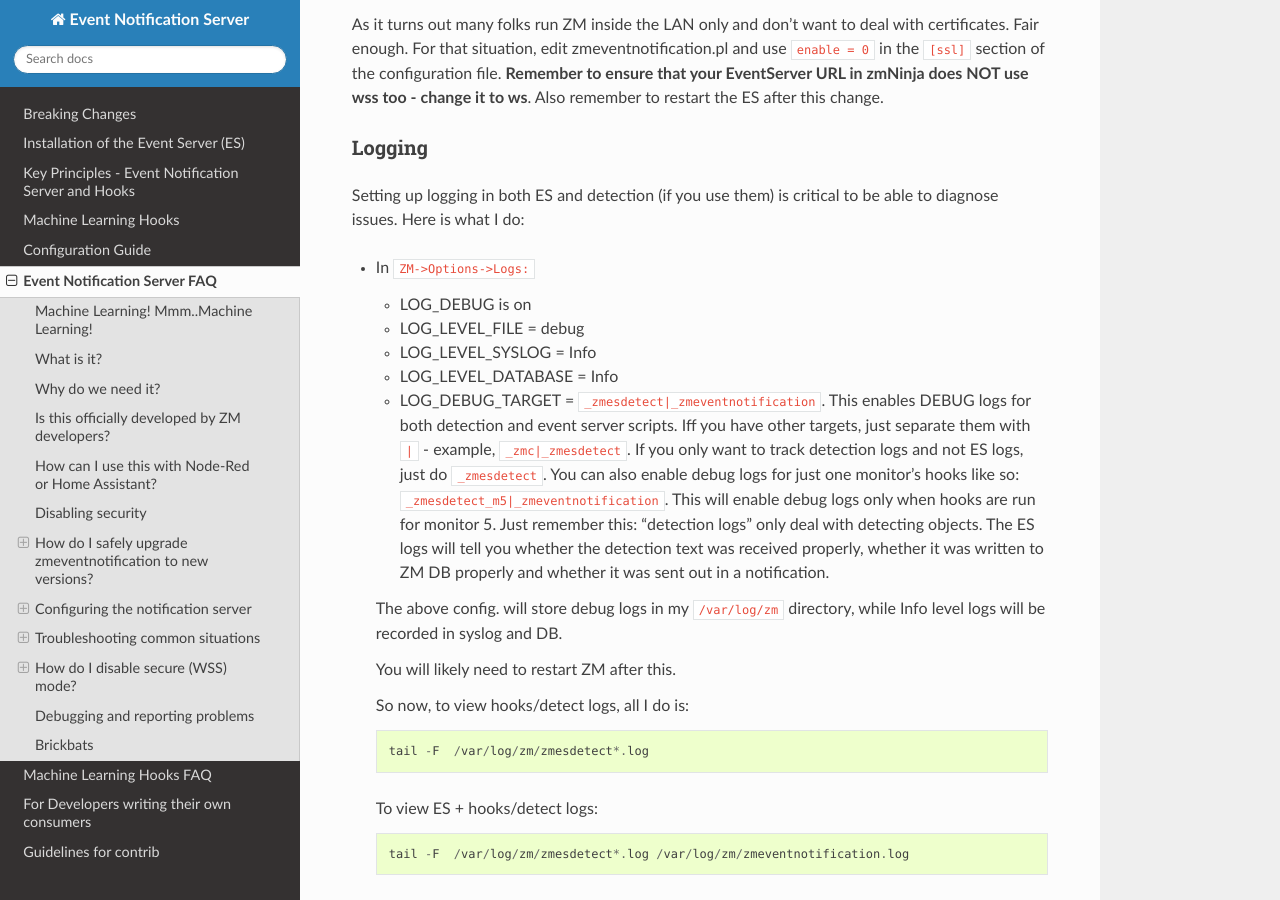
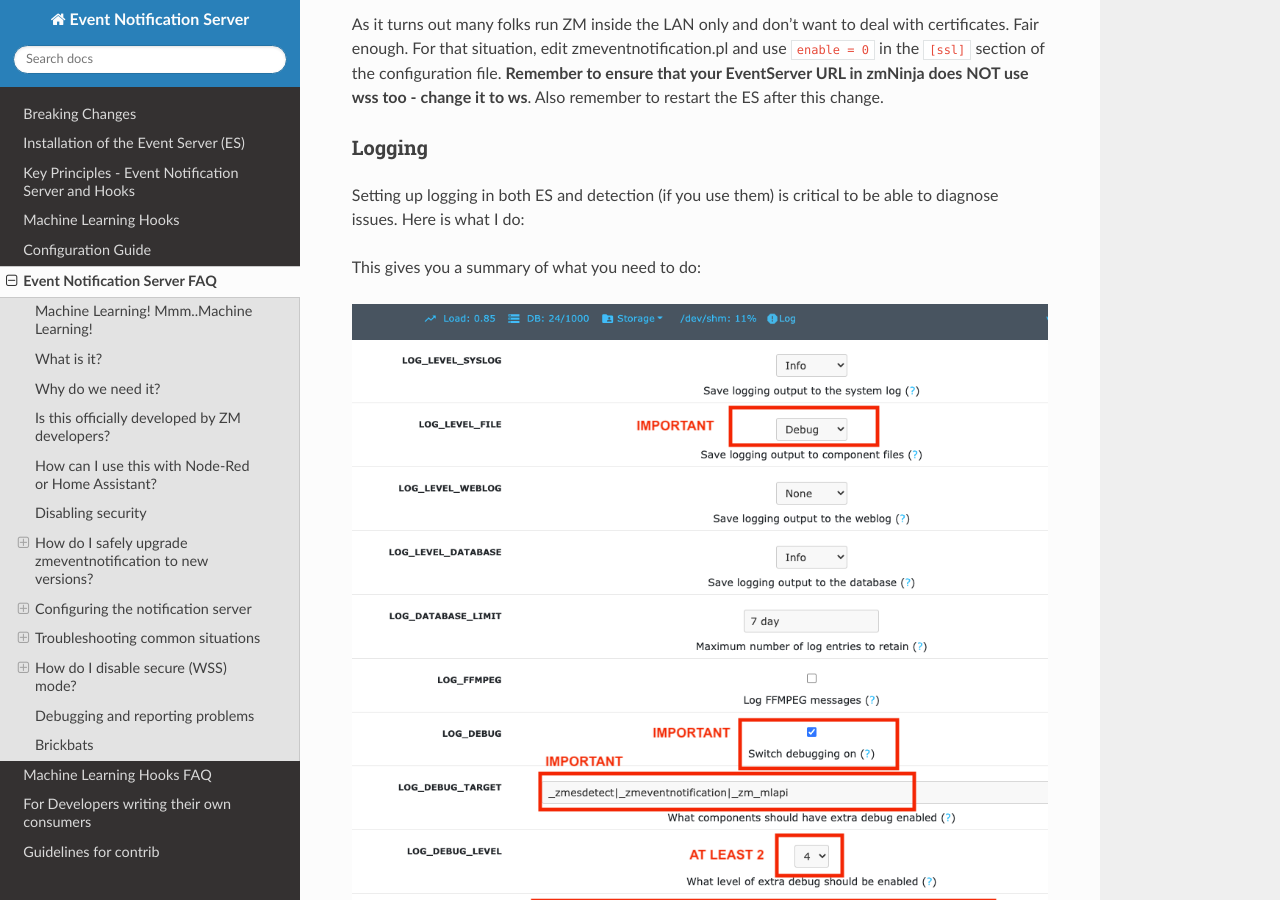
Before and after one commit to ZoneMinder/zmeventnotification, a Sphinx documentation site: the page built from docs/guides/es_faq.rst, in a window 1280 px wide and 900 px high, scrolled down 12236 px. Built offline with Sphinx 7.4.7 and the Read the Docs theme 2.0.0, drawn with Linux system fonts in a browser that asks for light colours.

Commit message:
add loglevel image

```diff
--- a/docs/guides/es_faq.rst
+++ b/docs/guides/es_faq.rst
@@ -608,6 +608,11 @@ Logging
 
 Setting up logging in both ES and detection (if you use them) is critical to be able to diagnose issues. Here is what I do:
 
+This gives you a summary of what you need to do:
+
+.. image:: images/loglevel.png
+
+
 - In ``ZM->Options->Logs:``
 
   - LOG_DEBUG is on
```
Also changed, not shown: docs/guides/images/loglevel.png (added).
